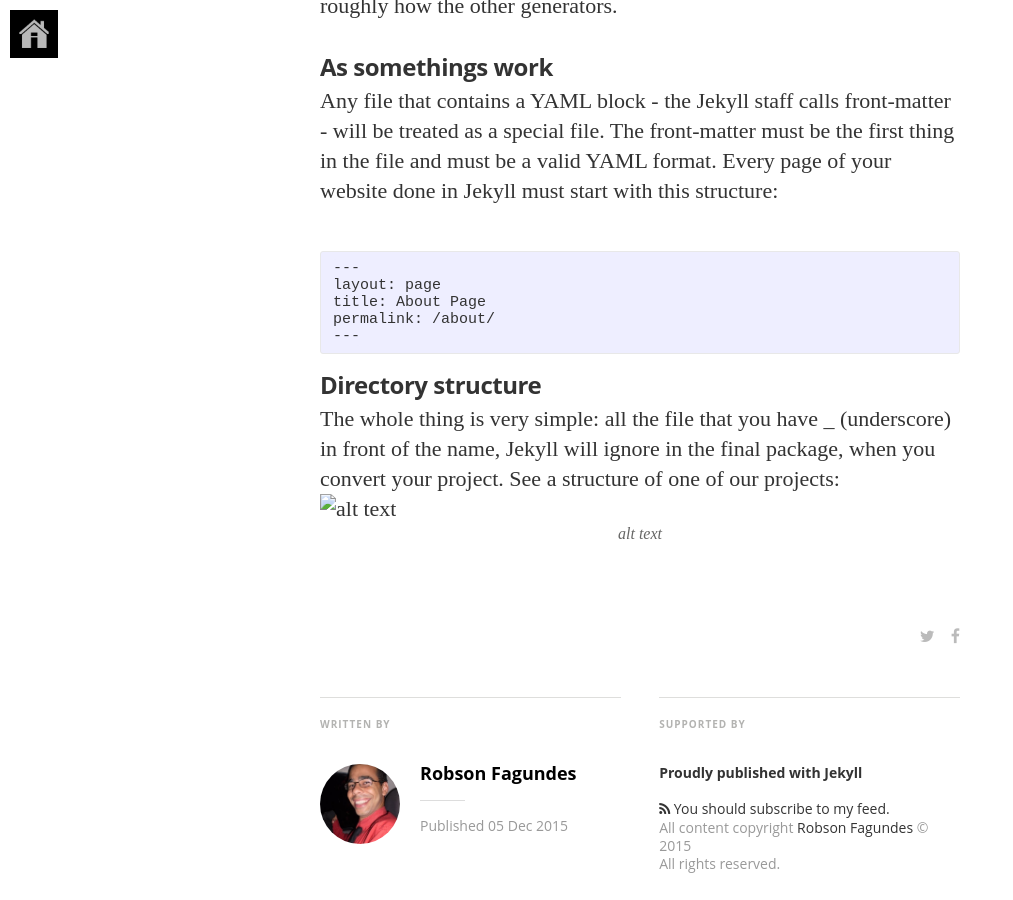
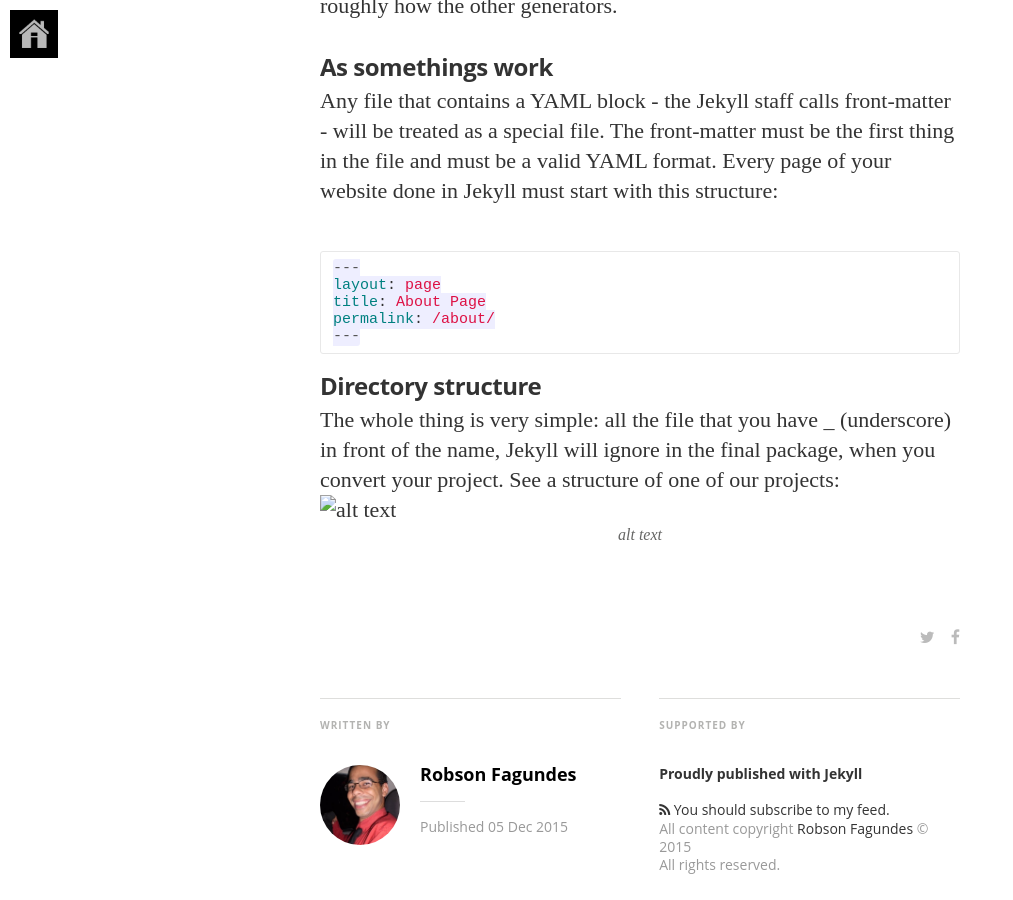
Before and after one commit to robsonfagundes/robsonfagundes.github.io, a Jekyll site: the page built from _posts/2015-12-05-GitHub Pages + Jekyll = [:)].markdown, in a window 1280 px wide and 900 px high, scrolled down 3421 px. Shown: the whole window, without its empty margins (0-1013 px from the left). Built offline with Jekyll 4.4.1, drawn with Linux system fonts in a browser that asks for light colours; nearby versions of some CDN libraries; some web fonts are replaced; Markdown is read by kramdown in place of the engine named in the settings.

Commit message:
update post
update post

````diff
--- a/_posts/2015-12-05-GitHub Pages + Jekyll = [:)].markdown
+++ b/_posts/2015-12-05-GitHub Pages + Jekyll = [:)].markdown
@@ -52,7 +52,7 @@ The YAML format is known for ease of reading. It is designed to be easy to under
 ####As somethings work
 Any file that contains a YAML block - the Jekyll staff calls front-matter - will be treated as a special file. The front-matter must be the first thing in the file and must be a valid YAML format. Every page of your website done in Jekyll must start with this structure:
 
-```lang-yaml
+```yaml
 ---
 layout: page
 title: About Page
````
